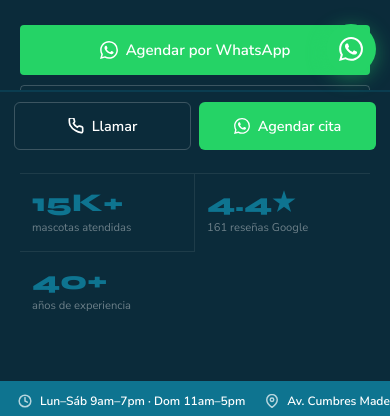
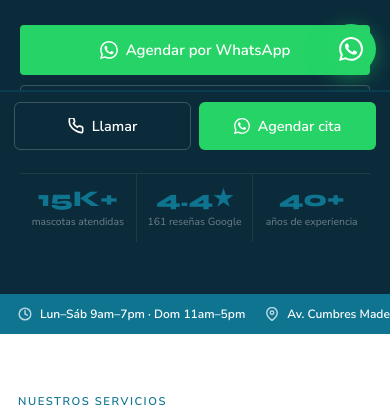
Before and after one commit to JCCJN04/santacruz, a plain HTML site: page index.html in a window 390 px wide. Shown: the part 684-1100 px from the top of the page. Drawn offline with Linux system fonts and the light colour scheme.

Commit message:
fix(mobile): hero stats 3-col grid — 3rd stat no longer orphaned

```diff
--- a/index.html
+++ b/index.html
@@ -448,23 +448,23 @@
       .hero-ctas{flex-direction:column;gap:10px}
       .hero-ctas .btn{width:100%;padding:15px}
 
-      /* stats row: 2-col grid en mobile */
+      /* stats row: 3-col en mobile */
       .hero-stat-row{
         display:grid;
-        grid-template-columns:1fr 1fr;
+        grid-template-columns:repeat(3,1fr);
         gap:0;
         margin-top:36px;
       }
       .hstat{
-        padding:16px 12px;
+        padding:14px 8px;
         margin-right:0;
         border-right:1px solid rgba(255,255,255,0.08);
-        border-bottom:1px solid rgba(255,255,255,0.08);
+        border-bottom:none;
+        text-align:center;
       }
-      .hstat:nth-child(even){border-right:none}
-      .hstat:nth-last-child(-n+2){border-bottom:none}
-      .hstat strong{font-size:1.6rem}
-      .hstat span{font-size:0.7rem}
+      .hstat:last-child{border-right:none}
+      .hstat strong{font-size:1.4rem}
+      .hstat span{font-size:0.65rem;line-height:1.3}
 
       /* ticker */
       .ticker{padding:12px 0}
```
